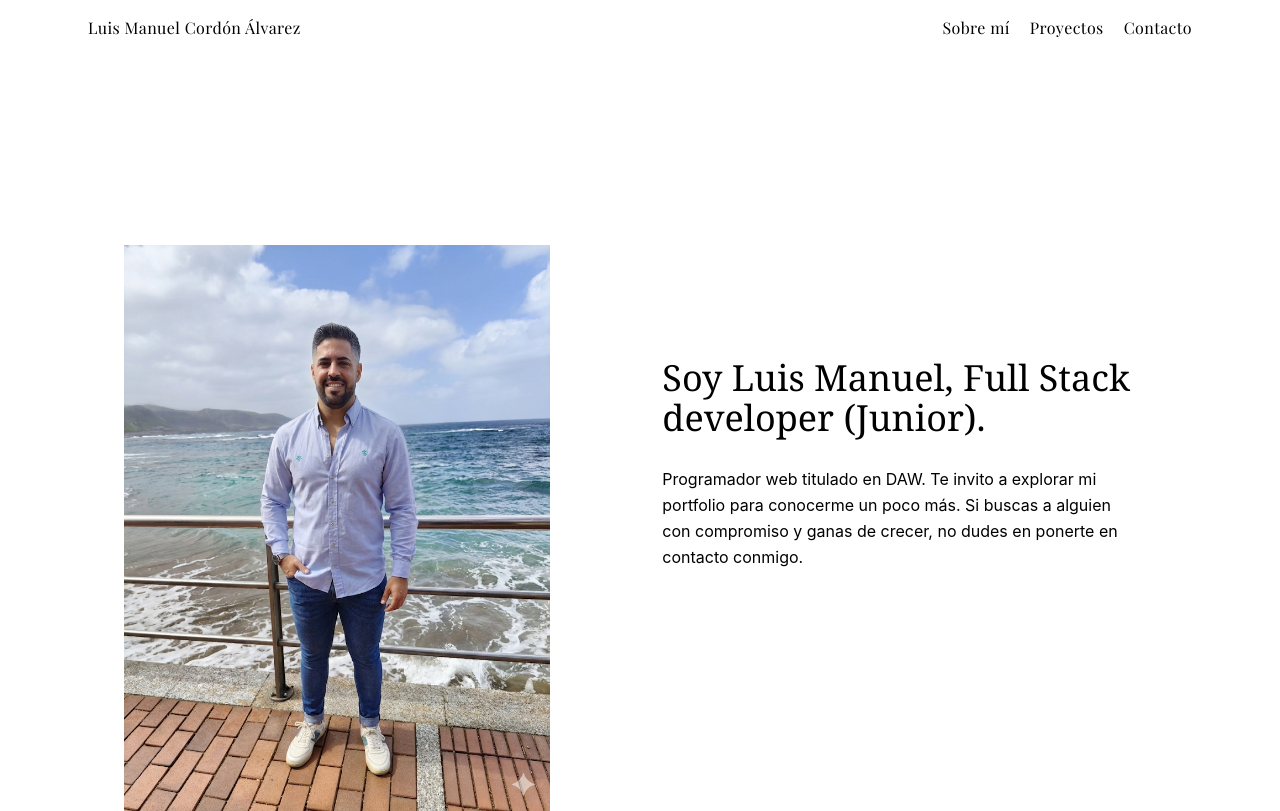
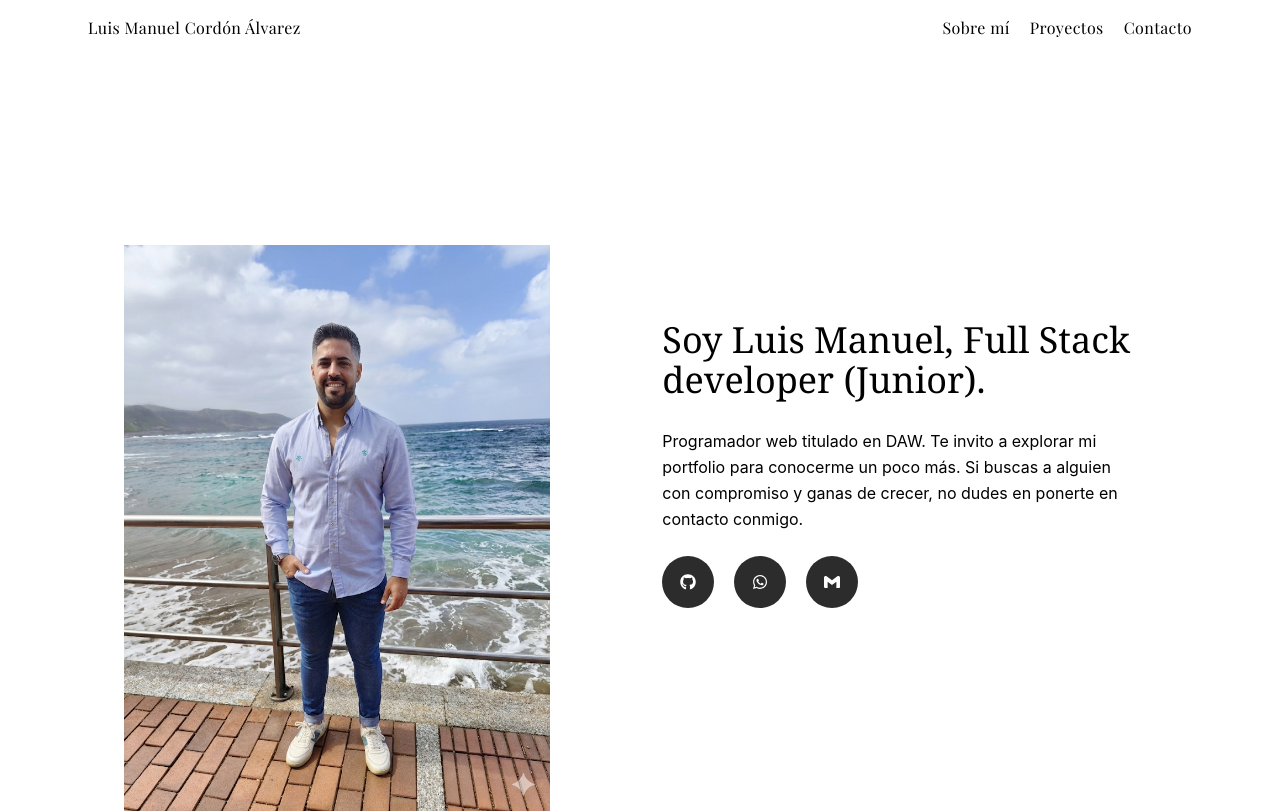
Before and after one commit to Luisma34/portfolio, a React (Vite) app in the folder frontend/portfolio-frontend/: page / in a window 1280 px wide. Built offline with nearby package versions, Linux system fonts and the light colour scheme; a web font is replaced by a local one.

Commit message:
mejorando hero

```diff
--- a/frontend/portfolio-frontend/src/components/Hero.jsx
+++ b/frontend/portfolio-frontend/src/components/Hero.jsx
@@ -1,13 +1,14 @@
+import { FaGithub, FaWhatsapp } from "react-icons/fa";
+import { SiGmail } from "react-icons/si";
+
 function Hero() {
   return (
     // h-screen para que ocupe toda la pantalla
     // flex-col + justify-center para centrar el contenido verticalmente
     // pt-72 en movil para que la imagen no quede debajo del navbar (provisional)
     <section className="pt-72 md:pt-32 flex flex-col justify-center items-center h-screen max-w-6xl mx-auto">
-
       {/* flex-col en movil (imagen arriba, texto abajo) y flex-row en desktop (lado a lado) */}
       <div className="flex flex-col md:flex-row px-6 md:px-15 gap-5 md:gap-24 items-center text-black-700">
-
         {/* Foto de perfil */}
         {/* relative por si quiero añadir algo encima de la foto en el futuro */}
         <div className="relative">
@@ -20,7 +21,6 @@ function Hero() {
 
         {/* Bloque de texto */}
         <div className="flex flex-col w-sm md:w-4xl gap-4 p-4 items-end justify-end">
-
           {/* Solo hay un h1 por pagina, importante para el SEO */}
           <h1 className="text-xl md:text-4xl font-serif">
             Soy Luis Manuel, Full Stack developer (Junior).
@@ -33,6 +33,17 @@ function Hero() {
             ganas de crecer, no dudes en ponerte en contacto conmigo.
           </p>
 
+          <div className="flex self-start transition duration-1000 gap-5 text-white w-fit h-fit bg-transparent pt-2">
+            <a className="w-13 h-13 flex items-center justify-center rounded-full bg-[rgb(44,44,44)] ">
+              <FaGithub />
+            </a>
+            <a className="w-13 h-13 flex items-center justify-center rounded-full bg-[rgb(44,44,44)] ">
+              <FaWhatsapp />
+            </a>
+            <a className="w-13 h-13 flex items-center justify-center rounded-full bg-[rgb(44,44,44)]  ">
+              <SiGmail className="cursor-pointer" />
+            </a>
+          </div>
         </div>
       </div>
     </section>
--- a/frontend/portfolio-frontend/src/index.css
+++ b/frontend/portfolio-frontend/src/index.css
@@ -1,6 +1,6 @@
 @import "tailwindcss";
 
 body {
-    font-family: "font-sans",serif;
+    font-family: "font-serif",serif;
     background-color: #ffffff ;
 }
```
